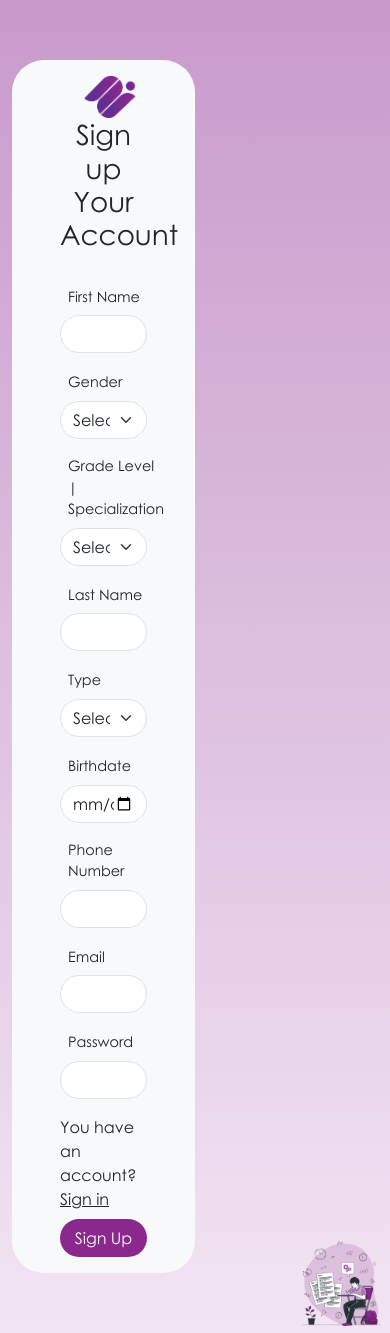
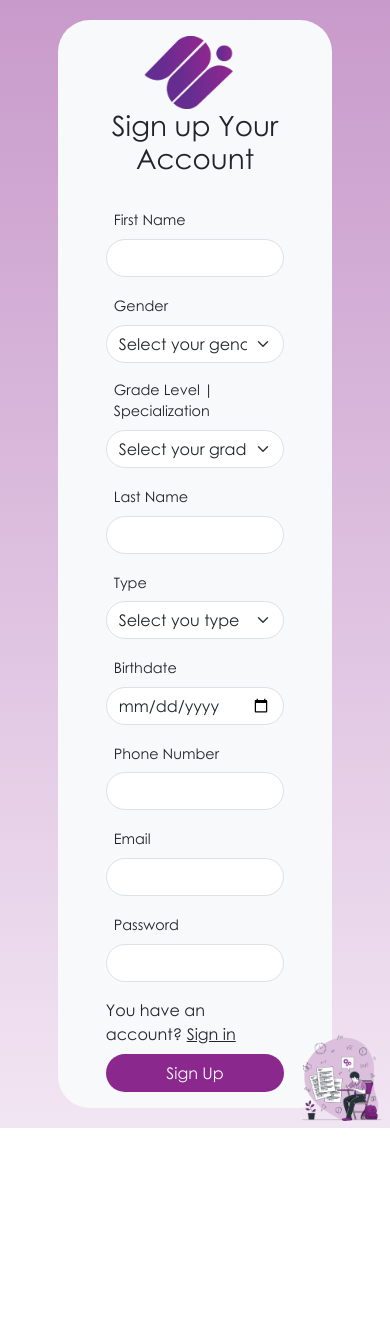
Before and after one commit to AbdElRahman-Rizq/Quizzad, a React (Vite) app: page /register in a window 390 px wide. After the commit the page ends 1128 px from the top, so only its background shows below. Built offline with nearby package versions, Linux system fonts and the light colour scheme.

Commit message:
edit style

```diff
--- a/src/assets/css/authentication.css
+++ b/src/assets/css/authentication.css
@@ -1,7 +1,185 @@
 /*
 login page
-register page
 forget password
 OTP
 
 */
+/* register page */
+.sec-gap{
+    padding: 60px 0;
+  }
+    .register {
+      background-image: linear-gradient(#C89ACB, #F2E5F3);
+      background-repeat: no-repeat;
+      position: relative;
+      max-height: 100%;
+    }
+    /* .register .form{
+      max-height: 100%;
+    } */
+    .register .form label{
+      font-size: .9rem;
+      margin-left: .5rem;
+    }
+    .register .exam img{
+      position: absolute;
+      bottom: 0;
+      right: 0px;
+    }
+
+    .signupBtn{
+      background-color:#8A288E;
+      border-radius: 20px;
+    }
+    .btn{
+      color: #fff;
+    }
+    .main-img{
+      max-width: 150px;
+      margin: auto;
+    }
+    /* //Media Query */
+
+    @media only screen and (min-width: 1200px)
+    {
+      .register .form {
+        width: 50%;
+      }
+      .register {
+        padding: 51px 0;
+      }
+    }
+    @media (min-width: 1200) {
+      /* forgetpassword */
+      .forgetPassword{
+        /* padding: 80px 0 0px 0; */
+        height: 100vh;
+      }
+      .forgetPassword .form{
+        margin: auto;
+        width: 75%;
+      }
+      .forgetPassword .exam{
+        display: none;
+      }
+    }
+
+    @media (min-width:900.99999px) and (max-width:1999px){
+      .register.exam{
+        display: none;
+        }
+        .register{
+          padding: 52px 0;
+        }
+        /* forgetpassword */
+      .forgetPassword{
+        padding: 80px 0 0px 0;
+        height: 100vh;
+      }
+      .forgetPassword .form{
+        margin: auto;
+        width: 50%;
+      }
+      .forgetPassword .exam{
+        /* display: none; */
+      }
+    }
+
+    @media (min-width:700.99999px) and (max-width:900px){
+      .register.exam{
+        display: none;
+        }
+        .register{
+          padding: 20px 0 90px 0;
+        }
+        /* forgetpassword */
+      .forgetPassword{
+        padding: 80px 0 0px 0;
+        height: 100vh;
+      }
+      .forgetPassword .form{
+        margin: auto;
+        width: 75%;
+      }
+      .forgetPassword .exam{
+        display: none;
+      }
+    }
+
+    @media (min-width:567.99999px) and (max-width:700px)
+    {
+      .register.exam{
+        display: none;
+        }
+        .register{
+          padding: 20px 0;
+        }
+        /* forgetpassword */
+      .forgetPassword{
+        padding: 80px 0 0px 0;
+        height: 100vh;
+      }
+      .forgetPassword .form{
+        margin: auto;
+        width: 75%;
+      }
+      .forgetPassword .exam{
+        display: none;
+      }
+    }
+
+    @media (max-width:567px)
+    {
+      .register{
+        padding: 20px 0;
+      }
+      .register .form {
+        margin: auto ;
+        width: 75%;
+      }
+      .register.exam{
+        display: none;
+      }
+      /* forgetpassword */
+      .forgetPassword{
+        padding: 80px 0 0px 0;
+        height: 100vh;
+      }
+      .forgetPassword .form{
+        margin: auto;
+        width: 75%;
+      }
+      .forgetPassword .exam{
+        display: none;
+      }
+    }
+
+
+    /* ForgetPassword */
+    .sec-gap{
+      padding: 60px 0 ;
+  }
+  .forgetPassword {
+      background-image: linear-gradient(#C89ACB, #F2E5F3);
+      background-repeat: no-repeat;
+      min-height: 100%;
+      position: relative;
+  }
+  .forgetPassword .exam img{
+      position: absolute;
+      bottom: 0;
+      right: 0px;
+      }
+
+  .signupBtn{
+      background-color:#8A288E;
+      /* border-radius: 50px; */
+      /* padding: 0 0; */
+  }
+  .btn{
+      color: #fff;
+  }
+  .main-img{
+      max-width: 150px;
+      margin: auto;
+  }
--- a/src/pages/ForgetPassword.jsx
+++ b/src/pages/ForgetPassword.jsx
@@ -1,17 +1,17 @@
 import React from 'react'
-import '../style/Forgetpassword.css'
+import '../assets/css/authentication.css'
 import Logo from '../assets/images/logo.png'
 import Exam from '../assets/images/Exams-bro.png'
 
 export default function ForgetPassword() {
     return (
         <div>
-            <section className='forgetPassword sec-gap'>
+            <section className='forgetPassword'>
             <div className='exam'>
                 <img src={Exam} className="w-25" alt=''/>
             </div>
             <div className="container">
-                <form className="form  w-50 bg-light rounded-5 px-5 py-3">
+                <form className="form bg-light rounded-5 px-5 py-3">
                     <div className='main-img'>
                         <img src={Logo} className="w-75" alt=''/>
                     </div>
--- a/src/pages/Register.jsx
+++ b/src/pages/Register.jsx
@@ -1,5 +1,5 @@
 import React, { useState } from 'react'
-import  '../style/Register.css'
+import  '../assets/css/authentication.css'
 import Logo from '../assets/images/logo.png'
 import Exam from '../assets/images/Exams-bro.png'
 import { FormikConsumer, useFormik } from 'formik'
@@ -59,12 +59,12 @@ export default function Register() {
 
     return (
         <div>
-            <section className='register sec-gap'>
+            <section className='register'>
                 <div className='exam '>
-                    <img src={Exam} className="w-25" alt=''/>
+                    <img  src={Exam} className="w-25" alt=''/>
                 </div>
                 <div className="container">
-                <form onSubmit={formik.handleSubmit } className="form  w-50 bg-light rounded-5 px-5 py-3">
+                <form onSubmit={formik.handleSubmit } className="form  bg-light rounded-5 px-5 py-3">
                     <div className='main-img'>
                         <img src={Logo} className="ms-4" width={"60%"} alt=''/>
                     </div>
--- a/src/style/Forgetpassword.css
+++ /dev/null
@@ -1,27 +0,0 @@
-.sec-gap{
-    padding: 60px 0 ;
-}
-.forgetPassword {
-    background-image: linear-gradient(#C89ACB, #F2E5F3);
-    background-repeat: no-repeat;
-    min-height: 100%;
-    position: relative;
-}
-.forgetPassword .exam img{
-    position: absolute;
-    bottom: 0;
-    right: 0px;
-    }
-
-.signupBtn{
-    background-color:#8A288E;
-    border-radius: 50px;
-    padding: 0 0;
-}
-.btn{
-    color: #fff;
-}
-.main-img{
-    max-width: 150px;
-    margin: auto;
-}
--- a/src/style/Register.css
+++ /dev/null
@@ -1,35 +0,0 @@
-.sec-gap{
-  padding: 60px 0;
-}
-  .register {
-    background-image: linear-gradient(#C89ACB, #F2E5F3);
-    background-repeat: no-repeat;
-    position: relative;
-    max-height: 100%;
-  }
-  .register .form{
-    max-height: 100%;
-
-  }
-  .register .form label{
-    font-size: .9rem;
-    margin-left: .5rem;
-  }
-  .register .exam img{
-    position: absolute;
-    bottom: 0;
-    right: 0px;
-  }
-
-  .signupBtn{
-    background-color:#8A288E;
-    border-radius: 50px;
-    padding: 0 0;
-  }
-  .btn{
-    color: #fff;
-  }
-  .main-img{
-    max-width: 150px;
-    margin: auto;
-  }
```
